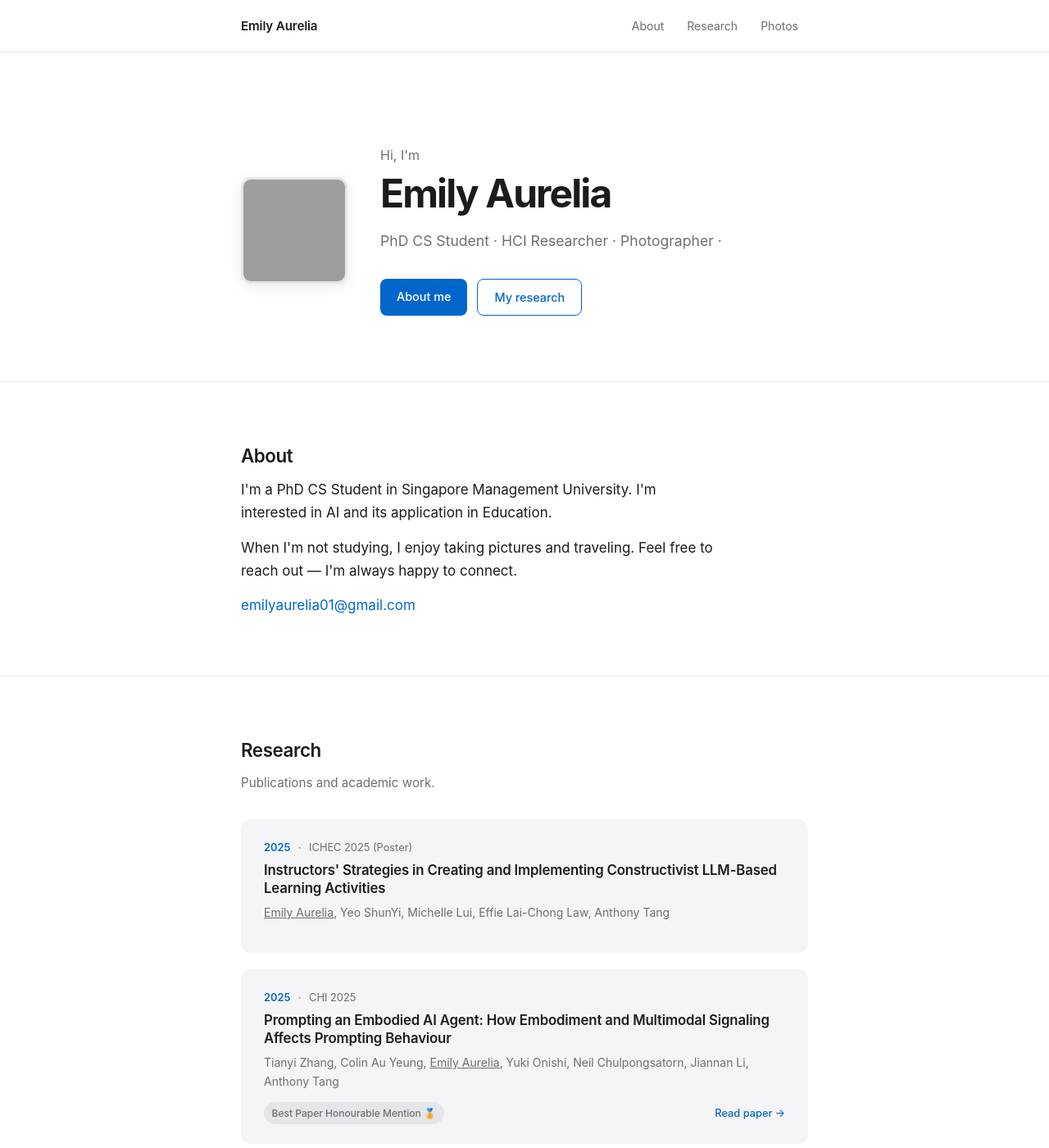
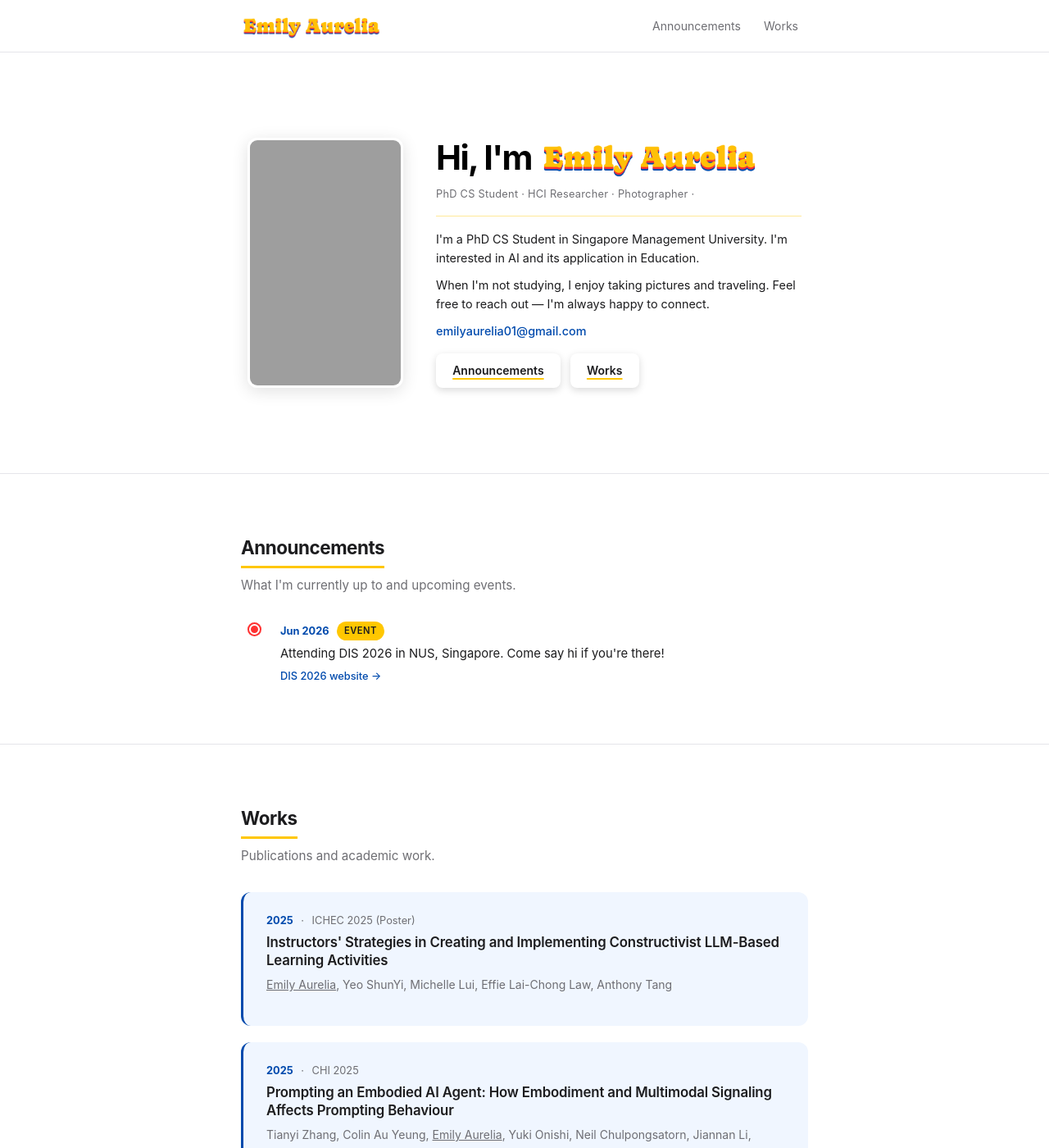
Before and after one commit to emilyaurelia/emilyaurelia.github.io, a Jekyll site: the page built from index.html, in a window 1280 px wide and 1400 px high. Shown: the whole window at 82% size. Built offline with Jekyll 4.4.1, drawn with Linux system fonts in a browser that asks for light colours; grey boxes are pictures that could not be loaded.

Commit message:
giving some colours to the website

```diff
--- /dev/null
+++ b/_data/announcements.yml
@@ -0,0 +1,21 @@
+# ─── Announcements ────────────────────────────────────────────────────────────
+# Add entries below. Fields:
+#   date:       Display date, e.g. "May 2026" or "6 May 2026"
+#   type:       Label shown as a badge, e.g. "Event", "Paper", "News", "Travel"
+#   text:       The announcement text
+#   link:       (optional) URL for a "Learn more" link
+#   link_label: (optional) Custom label for the link, defaults to "Learn more →"
+
+# - date: "May 2026"
+#   type: "News"
+#   text: "Currently working on my PhD thesis on AI-assisted learning tools for higher education."
+
+- date: "Jun 2026"
+  type: "Event"
+  text: "Attending DIS 2026 in NUS, Singapore. Come say hi if you're there!"
+  link: "https://dis.acm.org/2026/"
+  link_label: "DIS 2026 website →"
+
+# - date: "Jul 2026"
+#   type: "Travel"
+#   text: "Will be visiting collaborators at NUS for a two-week research exchange."
--- a/_layouts/default.html
+++ b/_layouts/default.html
@@ -12,11 +12,12 @@
 <body>
   <header class="site-header">
     <div class="container">
-      <a href="{{ '/' | relative_url }}" class="site-title">{{ site.author.name }}</a>
+      <a href="{{ '/' | relative_url }}" class="site-title">
+        <img src="{{ '/assets/images/Emily Aurelia.png' | relative_url }}" alt="{{ site.author.name }}" class="site-logo" />
+      </a>
       <nav>
-        <a href="{{ '/' | relative_url }}#about">About</a>
-        <a href="{{ '/' | relative_url }}#research">Research</a>
-        <a href="{{ '/photos' | relative_url }}">Photos</a>
+        <a href="{{ '/' | relative_url }}#announcements">Announcements</a>
+        <a href="{{ '/' | relative_url }}#research">Works</a>
       </nav>
     </div>
   </header>
--- a/assets/css/style.css
+++ b/assets/css/style.css
@@ -1,11 +1,13 @@
 /* ─── Design tokens ───────────────────────────────────────────────────── */
 :root {
   --bg:        #ffffff;
-  --surface:   #f5f5f7;
+  --surface:   #f0f6ff;
   --text:      #1c1c1e;
   --muted:     #6e6e73;
-  --accent:    #0066cc;
-  --accent-h:  #0055aa;
+  --accent:    #004aad;
+  --accent-h:  #003a8c;
+  --yellow:    #ffc700;
+  --red:       #ff3131;
   --border:    #e5e5ea;
   --radius:    12px;
   --max-width: 740px;
@@ -48,7 +50,7 @@ a:hover { color: var(--accent-h); text-decoration: underline; }
   position: sticky;
   top: 0;
   z-index: 100;
-  background: rgba(255, 255, 255, 0.85);
+  background: rgba(255, 255, 255, 0.92);
   backdrop-filter: blur(12px);
   -webkit-backdrop-filter: blur(12px);
   border-bottom: 1px solid var(--border);
@@ -62,12 +64,20 @@ a:hover { color: var(--accent-h); text-decoration: underline; }
 }
 
 .site-title {
-  font-weight: 600;
-  font-size: 0.95rem;
-  color: var(--text);
-  letter-spacing: -0.01em;
+  display: flex;
+  align-items: center;
+  flex-shrink: 0;
+  margin-right: auto;
 }
-.site-title:hover { text-decoration: none; color: var(--text); }
+.site-title:hover { text-decoration: none; }
+
+.site-logo {
+  height: 32px;
+  width: auto;
+  display: block;
+  transition: opacity 0.15s;
+}
+.site-title:hover .site-logo { opacity: 0.8; }
 
 nav { display: flex; gap: 0.25rem; }
 
@@ -79,83 +89,157 @@ nav a {
   transition: background 0.15s, color 0.15s;
 }
 nav a:hover {
-  background: var(--surface);
+  background: rgba(255, 199, 0, 0.18);
   color: var(--text);
   text-decoration: none;
 }
 
 /* ─── Hero ────────────────────────────────────────────────────────────── */
 .hero {
-  padding: 7rem 0 5rem;
+  padding: 4rem 0;
+}
+
+.hero .container {
+  background: #ffffff;
+  border-radius: 20px;
+  padding: 2.5rem 2rem;
+  box-shadow: none;
 }
 
 .hero-inner {
   display: flex;
-  align-items: center;
+  align-items: stretch;
   gap: 2.5rem;
 }
 
+.profile-pic-wrap {
+  width: 190px;
+  flex-shrink: 0;
+  min-height: 200px;
+}
+
 .profile-pic {
-  width: 130px;
-  height: 130px;
+  width: 100%;
+  height: 100%;
   border-radius: var(--radius);
   object-fit: cover;
-  flex-shrink: 0;
-  border: 3px solid var(--border);
-  box-shadow: 0 4px 16px rgba(0, 0, 0, 0.08);
+  border: 3px solid rgba(255, 255, 255, 0.6);
+  box-shadow: 0 4px 20px rgba(0, 0, 0, 0.12);
 }
 
-.hero-text { flex: 1; }
+.hero-text {
+  flex: 1;
+  display: flex;
+  flex-direction: column;
+}
 
-.hero .greeting {
-  font-size: 1rem;
-  color: var(--muted);
+.hero-intro {
+  display: flex;
+  align-items: center;
+  gap: 0.6rem;
+  flex-wrap: nowrap;
   margin-bottom: 0.5rem;
 }
 
-.hero h1 {
-  font-size: clamp(2.2rem, 5vw, 3rem);
+.hero .greeting {
+  font-size: clamp(1.8rem, 4vw, 2.6rem);
   font-weight: 700;
+  color: #000000;
+  white-space: nowrap;
+  flex-shrink: 0;
+  line-height: 1;
   letter-spacing: -0.04em;
-  line-height: 1.1;
-  margin-bottom: 1rem;
+}
+
+.hero-name-logo {
+  height: 50px;
+  width: auto;
+  display: block;
 }
 
 .hero .tagline {
-  font-size: 1.1rem;
+  font-size: 0.8rem;
   color: var(--muted);
-  max-width: 460px;
-  margin-bottom: 2rem;
+  letter-spacing: 0.02em;
+  margin-bottom: 0;
 }
 
-.hero-links { display: flex; gap: 0.75rem; flex-wrap: wrap; }
+.hero-divider {
+  border: none;
+  border-top: 1.5px solid rgba(255, 199, 0, 0.4);
+  margin: 1rem 0;
+}
+
+.hero-about {
+  display: flex;
+  flex-direction: column;
+  gap: 0.6rem;
+  flex: 1;
+}
+
+.hero-about p {
+  font-size: 0.9rem;
+  color: var(--text);
+  line-height: 1.6;
+}
+
+.hero-about a {
+  color: var(--accent);
+  font-weight: 500;
+}
+
+.hero-links {
+  display: flex;
+  gap: 0.75rem;
+  flex-wrap: wrap;
+  padding-top: 1rem;
+}
 
 /* ─── Buttons ─────────────────────────────────────────────────────────── */
 .btn {
   display: inline-block;
-  padding: 0.6rem 1.25rem;
+  padding: 0.55rem 1.2rem;
   border-radius: 8px;
-  font-size: 0.9rem;
-  font-weight: 500;
-  background: var(--accent);
-  color: #fff;
-  transition: background 0.15s, transform 0.1s;
+  font-size: 0.875rem;
+  font-weight: 600;
+  background: #ffffff;
+  color: var(--text);
+  border: 1.5px solid transparent;
+  text-decoration: underline;
+  text-decoration-color: var(--yellow);
+  text-underline-offset: 4px;
+  text-decoration-thickness: 2px;
+  box-shadow: 0 3px 10px rgba(0, 0, 0, 0.15);
+  transition: box-shadow 0.15s, border-color 0.15s, transform 0.1s;
 }
 .btn:hover {
-  background: var(--accent-h);
-  color: #fff;
-  text-decoration: none;
-  transform: translateY(-1px);
+  background: #ffffff;
+  color: var(--text);
+  border-color: var(--yellow);
+  box-shadow: none;
+  transform: translateY(1px);
+  text-decoration: underline;
+  text-decoration-color: var(--yellow);
 }
 
 .btn-outline {
-  background: transparent;
-  color: var(--accent);
-  border: 1.5px solid var(--accent);
+  background: #ffffff;
+  color: var(--text);
+  border: 1.5px solid transparent;
+  text-decoration: underline;
+  text-decoration-color: var(--yellow);
+  text-underline-offset: 4px;
+  text-decoration-thickness: 2px;
+  box-shadow: 0 3px 10px rgba(0, 0, 0, 0.15);
 }
 .btn-outline:hover {
-  background: var(--accent);
-  color: #fff;
+  background: #ffffff;
+  color: var(--text);
+  border-color: var(--yellow);
+  box-shadow: none;
+  transform: translateY(1px);
+  text-decoration: underline;
+  text-decoration-color: var(--yellow);
 }
 
 /* ─── Sections ────────────────────────────────────────────────────────── */
@@ -166,9 +250,12 @@ nav a:hover {
 
 .section h2 {
   font-size: 1.4rem;
-  font-weight: 600;
+  font-weight: 700;
   letter-spacing: -0.02em;
   margin-bottom: 0.5rem;
+  display: inline-block;
+  border-bottom: 3px solid var(--yellow);
+  padding-bottom: 0.15rem;
 }
 
 .section-subtitle {
@@ -203,11 +290,12 @@ nav a:hover {
   display: flex;
   flex-direction: column;
   gap: 0.5rem;
+  border-left: 3px solid var(--yellow);
   transition: transform 0.15s, box-shadow 0.15s;
 }
 .project-card:hover {
   transform: translateY(-2px);
-  box-shadow: 0 6px 20px rgba(0, 0, 0, 0.07);
+  box-shadow: 0 6px 20px rgba(255, 199, 0, 0.18);
 }
 
 .project-card h3 {
@@ -231,11 +319,11 @@ nav a:hover {
 
 .tag {
   font-size: 0.75rem;
-  font-weight: 500;
+  font-weight: 600;
   padding: 0.2rem 0.6rem;
   border-radius: 20px;
-  background: var(--border);
-  color: var(--muted);
+  background: var(--yellow);
+  color: var(--text);
 }
 
 .project-link {
@@ -276,11 +364,12 @@ nav a:hover {
   display: flex;
   flex-direction: column;
   gap: 0.4rem;
+  border-left: 3px solid var(--accent);
   transition: transform 0.15s, box-shadow 0.15s;
 }
 .paper-card:hover {
   transform: translateY(-2px);
-  box-shadow: 0 6px 20px rgba(0, 0, 0, 0.07);
+  box-shadow: 0 6px 20px rgba(0, 74, 173, 0.15);
 }
 
 .paper-meta {
@@ -292,7 +381,7 @@ nav a:hover {
 }
 
 .paper-year {
-  font-weight: 600;
+  font-weight: 700;
   color: var(--accent);
 }
 
@@ -341,6 +430,98 @@ nav a:hover {
   font-size: 0.8rem;
   font-weight: 500;
   white-space: nowrap;
+}
+
+/* ─── Announcements timeline ──────────────────────────────────────────── */
+.timeline {
+  display: flex;
+  flex-direction: column;
+  margin-top: 0.5rem;
+}
+
+.timeline-item {
+  display: grid;
+  grid-template-columns: 2rem 1fr;
+  gap: 0 1rem;
+}
+
+.timeline-track {
+  display: flex;
+  flex-direction: column;
+  align-items: center;
+}
+
+.timeline-dot {
+  width: 13px;
+  height: 13px;
+  border-radius: 50%;
+  background: var(--red);
+  border: 2.5px solid #ffffff;
+  box-shadow: 0 0 0 2px var(--red);
+  flex-shrink: 0;
+  margin-top: 3px;
+}
+
+.timeline-line {
+  flex: 1;
+  width: 2px;
+  background: var(--border);
+  margin: 5px 0 0;
+  min-height: 1.5rem;
+}
+
+.timeline-item:last-child .timeline-line {
+  display: none;
+}
+
+.timeline-content {
+  display: flex;
+  flex-direction: column;
+  gap: 0.3rem;
+  padding-bottom: 2rem;
+}
+
+.timeline-item:last-child .timeline-content {
+  padding-bottom: 0;
+}
+
+.announcement-header {
+  display: flex;
+  align-items: center;
+  gap: 0.6rem;
+  flex-wrap: wrap;
+}
+
+.announcement-date {
+  font-size: 0.8rem;
+  font-weight: 700;
+  color: var(--accent);
+}
+
+.announcement-type {
+  font-size: 0.7rem;
+  font-weight: 600;
+  padding: 0.15rem 0.55rem;
+  border-radius: 20px;
+  background: var(--yellow);
+  color: var(--text);
+  text-transform: uppercase;
+  letter-spacing: 0.04em;
+}
+
+.announcement-text {
+  font-size: 0.925rem;
+  color: var(--text);
+  line-height: 1.6;
+}
+
+.announcement-link {
+  font-size: 0.8rem;
+  font-weight: 500;
+  color: var(--accent);
+}
+.announcement-link:hover {
+  color: var(--accent-h);
 }
 
 /* ─── Photos gallery ──────────────────────────────────────────────────── */
@@ -430,6 +611,7 @@ nav a:hover {
 @media (max-width: 600px) {
   .hero { padding: 4rem 0 3.5rem; }
   .hero-inner { flex-direction: column; align-items: flex-start; gap: 1.5rem; }
+  .profile-pic-wrap { width: 100%; min-height: 220px; max-height: 260px; }
   .section { padding: 3rem 0; }
   nav a { padding: 0.3rem 0.5rem; }
 }
--- a/index.html
+++ b/index.html
@@ -6,46 +6,64 @@ title: Home
 <section class="hero">
   <div class="container">
     <div class="hero-inner">
-      <img src="{{ '/assets/images/profile.jpg' | relative_url }}" alt="Emily Aurelia" class="profile-pic" />
+      <div class="profile-pic-wrap">
+        <img src="{{ '/assets/images/profile.jpg' | relative_url }}" alt="Emily Aurelia" class="profile-pic" />
+      </div>
       <div class="hero-text">
-        <p class="greeting">Hi, I'm</p>
-        <h1>Emily Aurelia</h1>
+        <div class="hero-intro">
+          <h1 class="greeting">Hi, I'm</h1>
+          <img src="{{ '/assets/images/Emily Aurelia.png' | relative_url }}" alt="Emily Aurelia" class="hero-name-logo" />
+        </div>
         <p class="tagline">
           <!-- Edit this: your role, field, or one-liner about yourself -->
           PhD CS Student · HCI Researcher · Photographer ·
         </p>
+        <div class="hero-divider"></div>
+        <div class="hero-about">
+          <!-- Edit this: introduce yourself in a few sentences -->
+          <p>I'm a PhD CS Student in Singapore Management University. I'm interested in AI and its application in Education.</p>
+          <p>When I'm not studying, I enjoy taking pictures and traveling. Feel free to reach out — I'm always happy to connect.</p>
+          {% if site.author.email %}
+          <p><a href="mailto:{{ site.author.email }}">{{ site.author.email }}</a></p>
+          {% endif %}
+        </div>
         <div class="hero-links">
-          <a href="#about" class="btn">About me</a>
-          <a href="#research" class="btn btn-outline">My research</a>
+          <a href="#announcements" class="btn">Announcements</a>
+          <a href="#research" class="btn btn-outline">Works</a>
         </div>
       </div>
     </div>
   </div>
 </section>
 
-<section id="about" class="section">
+<section id="announcements" class="section">
   <div class="container">
-    <h2>About</h2>
-    <div class="about-content">
-      <p>
-        <!-- Edit this: introduce yourself in a few sentences -->
-        I'm a PhD CS Student in Singapore Management University. I'm interested in
-        AI and its application in Education.
-      </p>
-      <p>
-        When I'm not studying, I enjoy taking pictures and traveling.
-        Feel free to reach out — I'm always happy to connect.
-      </p>
-      {% if site.author.email %}
-      <p><a href="mailto:{{ site.author.email }}">{{ site.author.email }}</a></p>
-      {% endif %}
+    <h2>Announcements</h2>
+    <p class="section-subtitle">What I'm currently up to and upcoming events.</p>
+    <div class="timeline">
+      {% for item in site.data.announcements %}
+      <div class="timeline-item">
+        <div class="timeline-track">
+          <span class="timeline-dot"></span>
+          <span class="timeline-line"></span>
+        </div>
+        <div class="timeline-content">
+          <div class="announcement-header">
+            <span class="announcement-date">{{ item.date }}</span>
+            {% if item.type %}<span class="announcement-type">{{ item.type }}</span>{% endif %}
+          </div>
+          <p class="announcement-text">{{ item.text }}</p>
+          {% if item.link %}<a href="{{ item.link }}" class="announcement-link" target="_blank" rel="noopener">{{ item.link_label | default: "Learn more →" }}</a>{% endif %}
+        </div>
+      </div>
+      {% endfor %}
     </div>
   </div>
 </section>
 
 <section id="research" class="section">
   <div class="container">
-    <h2>Research</h2>
+    <h2>Works</h2>
     <p class="section-subtitle">Publications and academic work.</p>
     <div class="papers-list">
       {% for paper in site.data.papers %}
--- a/research.html
+++ b/research.html
@@ -1,12 +1,12 @@
 ---
 layout: default
-title: Research
+title: Works
 description: Research papers and publications by Emily Aurelia.
 ---
 
 <section class="page-hero">
   <div class="container">
-    <h1>Research</h1>
+    <h1>Works</h1>
     <p class="page-subtitle">Publications, papers, and academic work.</p>
   </div>
 </section>
```
Also changed, not shown: photos.html (deleted, +0 -32 lines), assets/images/Emily Aurelia.png (added).
